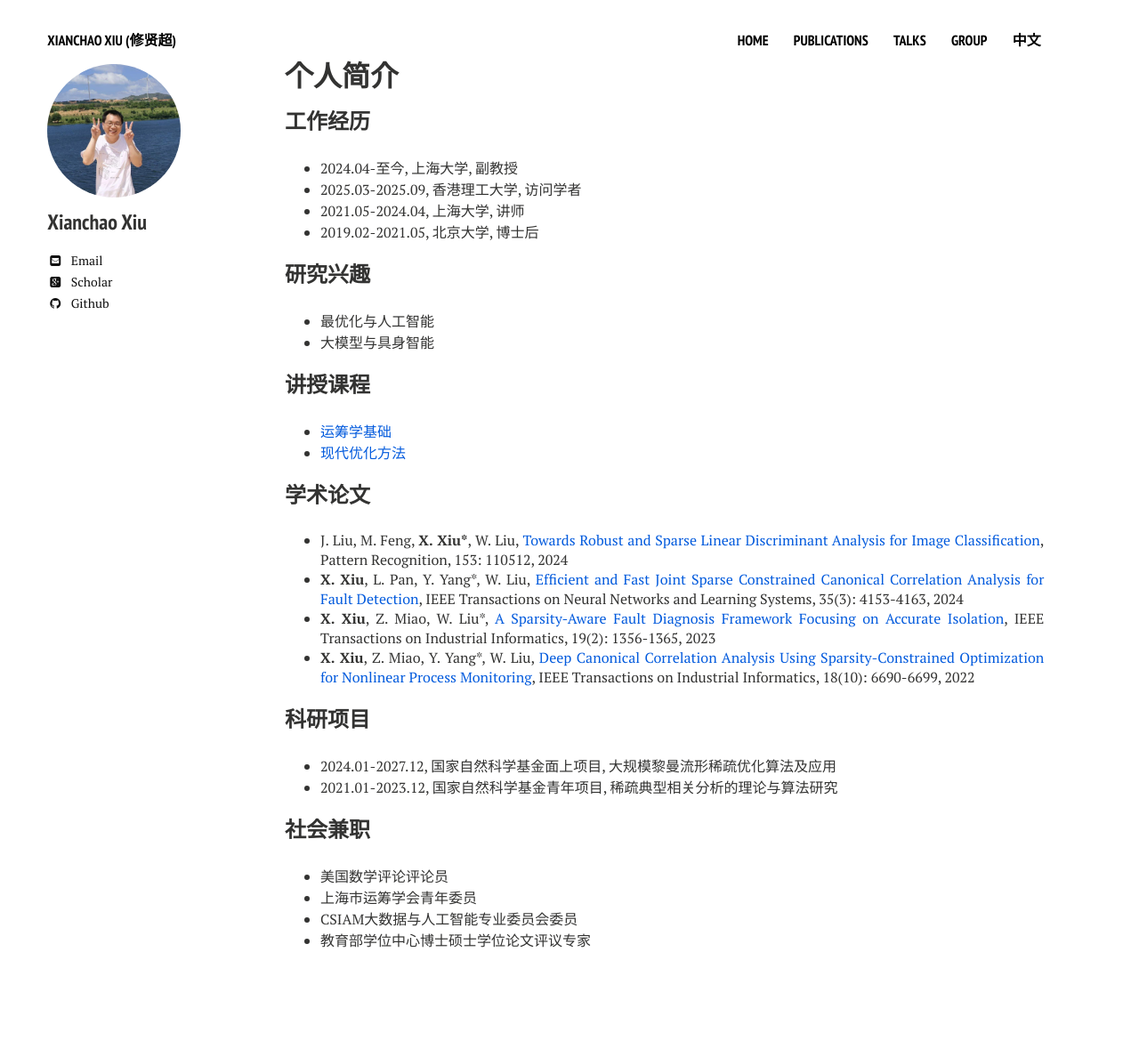
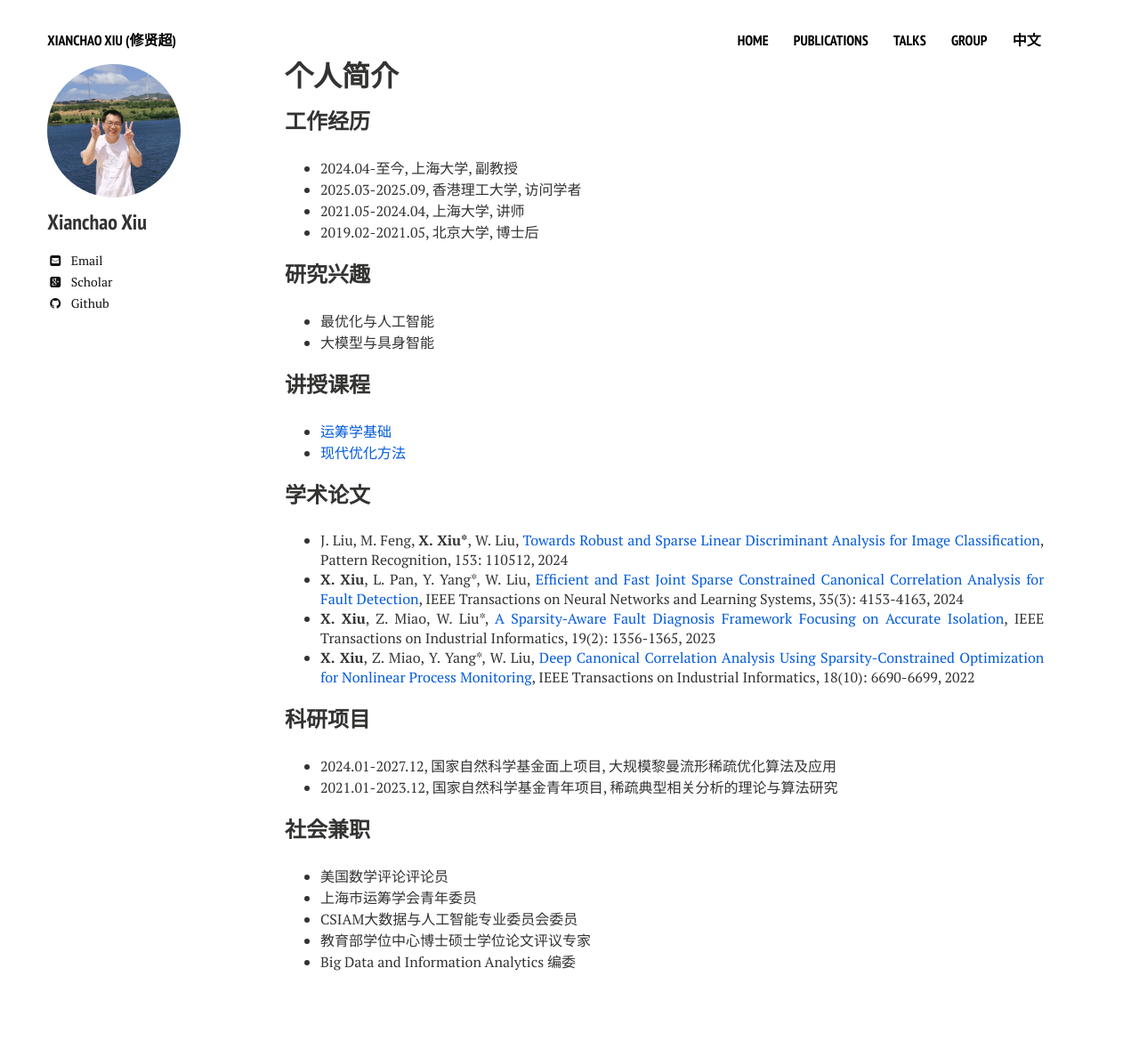
Before and after one commit to xianchaoxiu/xianchaoxiu.github.io, a Jekyll site: the page built from chinese/index.md, in a window 1280 px wide. Shown: the whole page at 89% size. Built offline with Jekyll 4.4.1, drawn with Linux system fonts in a browser that asks for light colours; nearby versions of some CDN libraries; before the commit the page ends 1164 px from its top, so only the background shows below that.

Commit message:
Update index.md

```diff
--- a/chinese/index.md
+++ b/chinese/index.md
@@ -44,3 +44,4 @@ share: false
 * 上海市运筹学会青年委员 <br>
 * CSIAM大数据与人工智能专业委员会委员 <br>
 * 教育部学位中心博士硕士学位论文评议专家 <br>
+* Big Data and Information Analytics 编委<br>
```
